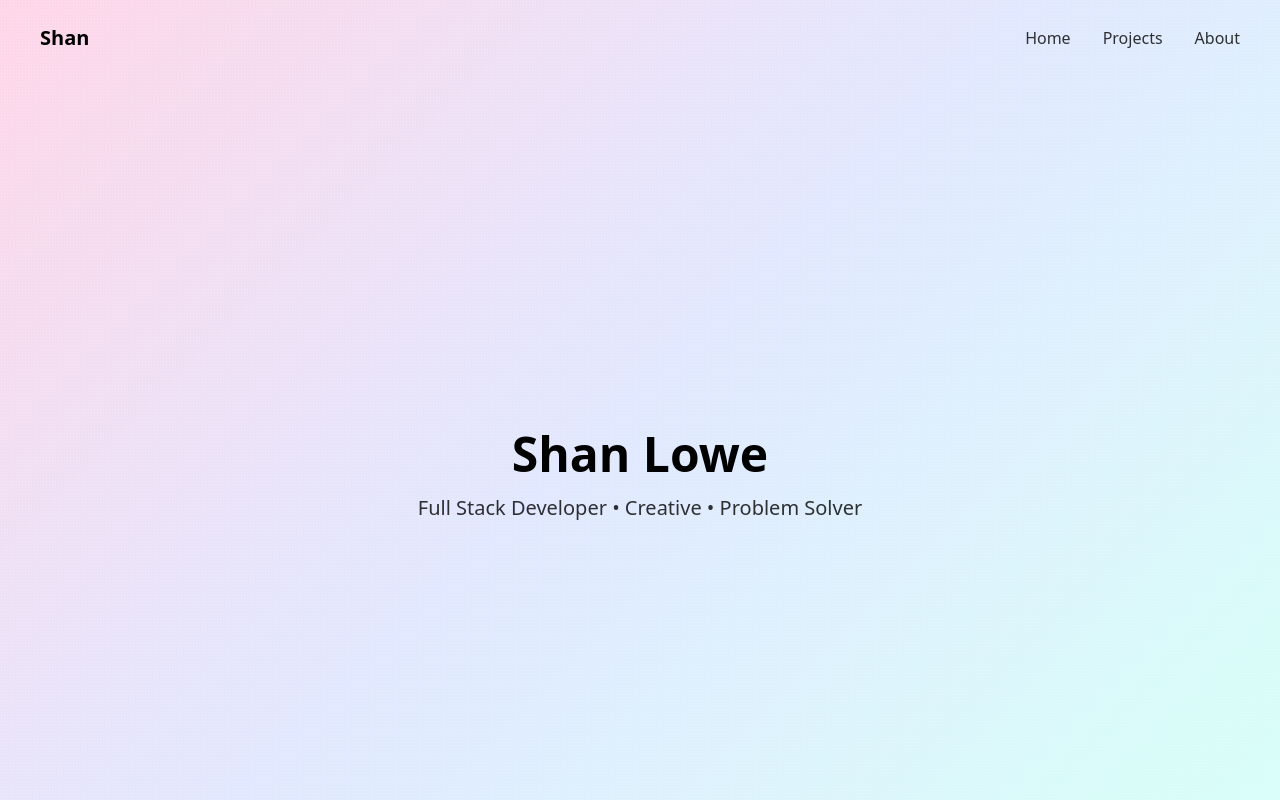
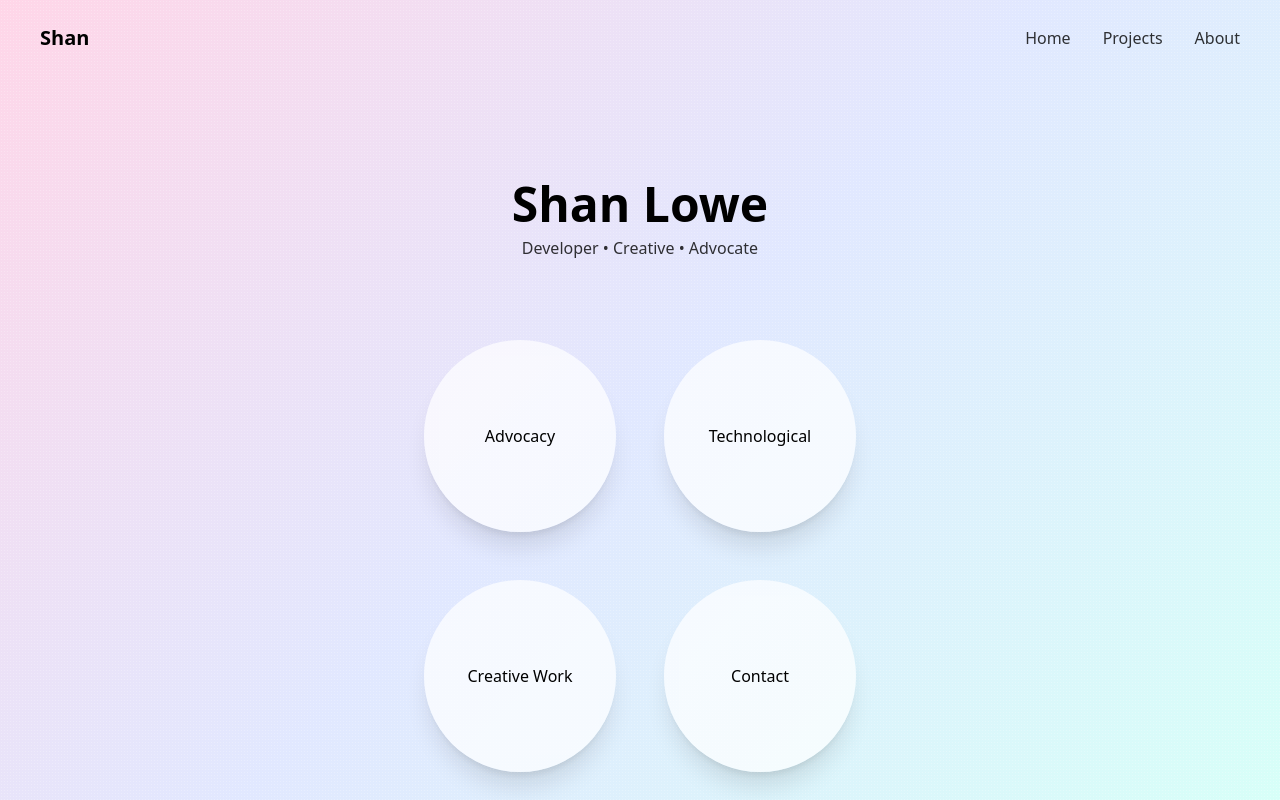
Before and after one commit to SHS-Peb/shan-lowe-portfolio, a React (Vite) app: page / in a window 1280 px wide. Shown: the top 800 px of the page. Built offline with nearby package versions, Linux system fonts and the light colour scheme.

Commit message:
pages files created & bubbles fixed

```diff
--- a/src/App.jsx
+++ b/src/App.jsx
@@ -1,16 +1,32 @@
 import { Routes, Route } from "react-router-dom";
 import Navbar from "./components/Navbar";
 import Footer from "./components/Footer";
-import Home from "./pages/Home";
+import Home from "./pages/Home/Home";
+
+import Advocacy from "./pages/Advocacy";
+import Projects from "./pages/Projects";
+import Spotlight from "./pages/Spotlight";
+import Writing from "./pages/Writing";
+import Acting from "./pages/Acting";
+import Photography from "./pages/Photography";
+import Contact from "./pages/Contact";
 
 function App() {
-
   return (
     <>
       <Navbar />
+
       <Routes>
         <Route path="/" element={<Home />} />
+        <Route path="/advocacy" element={<Advocacy />} />
+        <Route path="/projects" element={<Projects />} />
+        <Route path="/spotlight" element={<Spotlight />} />
+        <Route path="/writing" element={<Writing />} />
+        <Route path="/acting" element={<Acting />} />
+        <Route path="/photography" element={<Photography />} />
+        <Route path="/contact" element={<Contact />} />
       </Routes>
+
       <Footer />
     </>
   );
--- /dev/null
+++ b/src/components/BubbleGrid.jsx
@@ -0,0 +1,111 @@
+import { useState } from "react";
+import { motion, AnimatePresence } from "framer-motion";
+import { Link } from "react-router-dom";
+
+export default function BubbleGrid() {
+  const [techOpen, setTechOpen] = useState(false);
+  const [creativeOpen, setCreativeOpen] = useState(false);
+
+  return (
+    <div className="grid grid-cols-2 gap-12 mt-20 mx-auto w-fit">
+
+      {/* Advocacy */}
+      <Link to="/advocacy">
+        <motion.div
+          whileHover={{ scale: 1.1 }}
+          className="w-48 h-48 rounded-full bg-white/70 backdrop-blur-md shadow-xl flex items-center justify-center cursor-pointer"
+        >
+          Advocacy
+        </motion.div>
+      </Link>
+
+      {/* Tech (splits on hover) */}
+      <motion.div
+        onHoverStart={() => setTechOpen(true)}
+        onHoverEnd={() => setTechOpen(false)}
+        className="relative flex items-center justify-center"
+      >
+        <motion.div
+          whileHover={{ scale: 1.05 }}
+          className="w-48 h-48 rounded-full bg-white/70 backdrop-blur-md shadow-xl flex items-center justify-center cursor-pointer"
+        >
+          Technological
+        </motion.div>
+
+        <AnimatePresence>
+          {techOpen && (
+            <motion.div
+              initial={{ scale: 0 }}
+              animate={{ scale: 1 }}
+              exit={{ scale: 0 }}
+              className="absolute -bottom-28 flex gap-6"
+            >
+              <Link to="/projects">
+                <div className="w-24 h-24 rounded-full bg-white shadow-md flex items-center justify-center hover:scale-105 transition">
+                  Projects
+                </div>
+              </Link>
+              <Link to="/spotlight">
+                <div className="w-24 h-24 rounded-full bg-white shadow-md flex items-center justify-center hover:scale-105 transition">
+                  Spotlight
+                </div>
+              </Link>
+            </motion.div>
+          )}
+        </AnimatePresence>
+      </motion.div>
+
+      {/* Creative (splits into 3) */}
+      <motion.div
+        onHoverStart={() => setCreativeOpen(true)}
+        onHoverEnd={() => setCreativeOpen(false)}
+        className="relative flex items-center justify-center"
+      >
+        <motion.div
+          whileHover={{ scale: 1.05 }}
+          className="w-48 h-48 rounded-full bg-white/70 backdrop-blur-md shadow-xl flex items-center justify-center cursor-pointer"
+        >
+          Creative Work
+        </motion.div>
+
+        <AnimatePresence>
+          {creativeOpen && (
+            <motion.div
+              initial={{ scale: 0 }}
+              animate={{ scale: 1 }}
+              exit={{ scale: 0 }}
+              className="absolute -bottom-28 flex gap-6"
+            >
+              <Link to="/writing">
+                <div className="w-20 h-20 rounded-full bg-white shadow-md flex items-center justify-center hover:scale-105 transition">
+                  Writing
+                </div>
+              </Link>
+              <Link to="/acting">
+                <div className="w-20 h-20 rounded-full bg-white shadow-md flex items-center justify-center hover:scale-105 transition">
+                  Acting
+                </div>
+              </Link>
+              <Link to="/photography">
+                <div className="w-20 h-20 rounded-full bg-white shadow-md flex items-center justify-center hover:scale-105 transition">
+                  Photo
+                </div>
+              </Link>
+            </motion.div>
+          )}
+        </AnimatePresence>
+      </motion.div>
+
+      {/* Contact */}
+      <Link to="/contact">
+        <motion.div
+          whileHover={{ scale: 1.1 }}
+          className="w-48 h-48 rounded-full bg-white/70 backdrop-blur-md shadow-xl flex items-center justify-center cursor-pointer"
+        >
+          Contact
+        </motion.div>
+      </Link>
+
+    </div>
+  );
+}
--- /dev/null
+++ b/src/pages/Acting.jsx
@@ -0,0 +1,3 @@
+export default function Acting() {
+  return <div className="p-20 text-4xl">Acting Page</div>;
+}
--- /dev/null
+++ b/src/pages/Advocacy.jsx
@@ -0,0 +1,3 @@
+export default function Advocacy() {
+  return <div className="p-20 text-4xl">Advocacy Page</div>;
+}
--- /dev/null
+++ b/src/pages/Contact.jsx
@@ -0,0 +1,3 @@
+export default function Contact() {
+  return <div className="p-20 text-4xl">Contact Page</div>;
+}
--- a/src/pages/Home.jsx
+++ /dev/null
@@ -1,14 +0,0 @@
-export default function Home() {
-  return (
-    <section className="min-h-screen flex items-center justify-center text-center">
-      <div>
-        <h1 className="text-5xl font-bold mb-4 text-ink">
-          Shan Lowe
-        </h1>
-        <p className="text-xl opacity-80">
-          Full Stack Developer • Creative • Problem Solver
-        </p>
-      </div>
-    </section>
-  );
-}
--- /dev/null
+++ b/src/pages/Home/Home.jsx
@@ -0,0 +1,12 @@
+import BubbleGrid from "../../components/BubbleGrid";
+
+export default function Home() {
+  return (
+    <section className="min-h-screen flex flex-col items-center justify-center">
+      <h1 className="text-5xl font-bold text-ink">Shan Lowe</h1>
+      <p className="opacity-80 mt-2">Developer • Creative • Advocate</p>
+
+      <BubbleGrid />
+    </section>
+  );
+}
--- /dev/null
+++ b/src/pages/Photography.jsx
@@ -0,0 +1,3 @@
+export default function Photography() {
+  return <div className="p-20 text-4xl">Photography Page</div>;
+}
--- /dev/null
+++ b/src/pages/Projects.jsx
@@ -0,0 +1,3 @@
+export default function Projects() {
+  return <div className="p-20 text-4xl">Projects Page</div>;
+}
--- /dev/null
+++ b/src/pages/Spotlight.jsx
@@ -0,0 +1,3 @@
+export default function Spotlight() {
+  return <div className="p-20 text-4xl">Spotlight Page</div>;
+}
--- /dev/null
+++ b/src/pages/Writing.jsx
@@ -0,0 +1,3 @@
+export default function Writing() {
+  return <div className="p-20 text-4xl">Writing Page</div>;
+}
```
